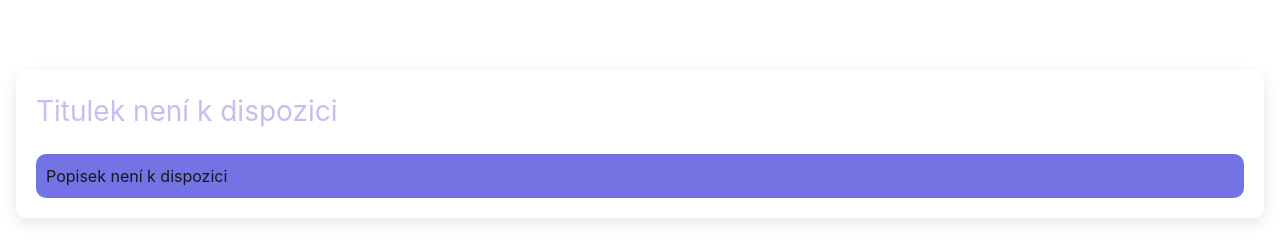
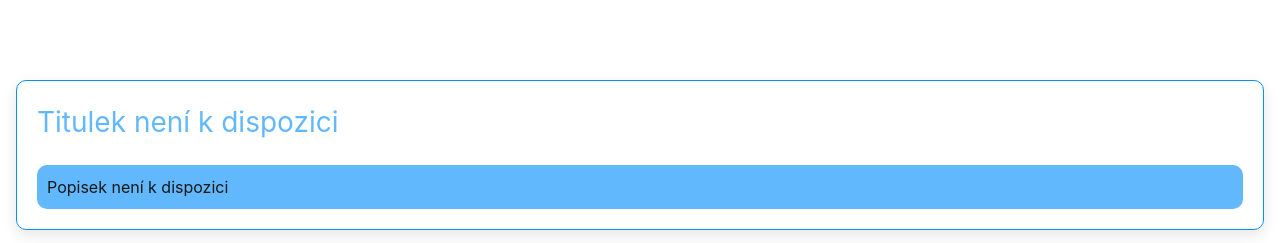
Before and after one commit to team10ACAuu/videolibrary, a React (Vite) app in the folder frontend/: page /video in a window 1280 px wide. Shown: the part 605-848 px from the top of the page. Built offline with nearby package versions, Linux system fonts and the light colour scheme; no server answers.

Commit message:
Úprava boxu s textem a popiskem u Youtube přehrávače (vizualice)

```diff
--- a/frontend/src/pages/video.tsx
+++ b/frontend/src/pages/video.tsx
@@ -52,11 +52,12 @@ const MyComponent = () => {
         backgroundColor: '#00',
         borderRadius: '10px',
         padding: '20px',
-        marginTop: '-5px',
-        boxShadow: '0px 5px 15px rgba(0,0,0,0.1)'
+        marginTop: '5px',
+        boxShadow: '0px 5px 15px rgba(0,0,0,0.1)',
+        border: '1px solid #088FFA'
       }}>
-        <h2 style={{marginBottom: '22px', fontSize: '28px', color: '#C0C0F2'}}>{videosData[0].title}</h2>
-        <div style={{padding: '10px', backgroundColor:'#7373E3',  borderRadius: '10px'}}>
+        <h2 style={{marginBottom: '22px', fontSize: '28px', color: '#62B8FC'}}>{videosData[0].title}</h2>
+        <div style={{padding: '10px', backgroundColor:'#62B8FC',  borderRadius: '10px'}}>
           <p style={{color: '#171717'}}>{videosData[0].description}</p>
         </div>
       </div>
```
